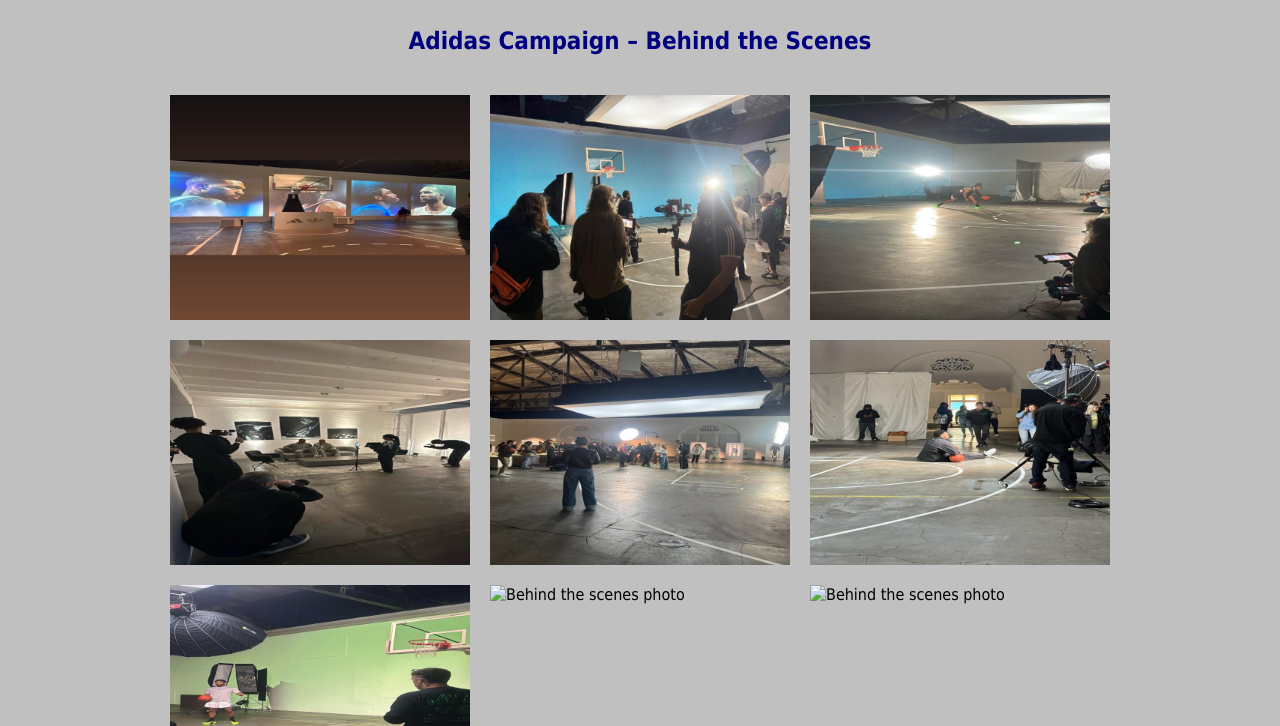
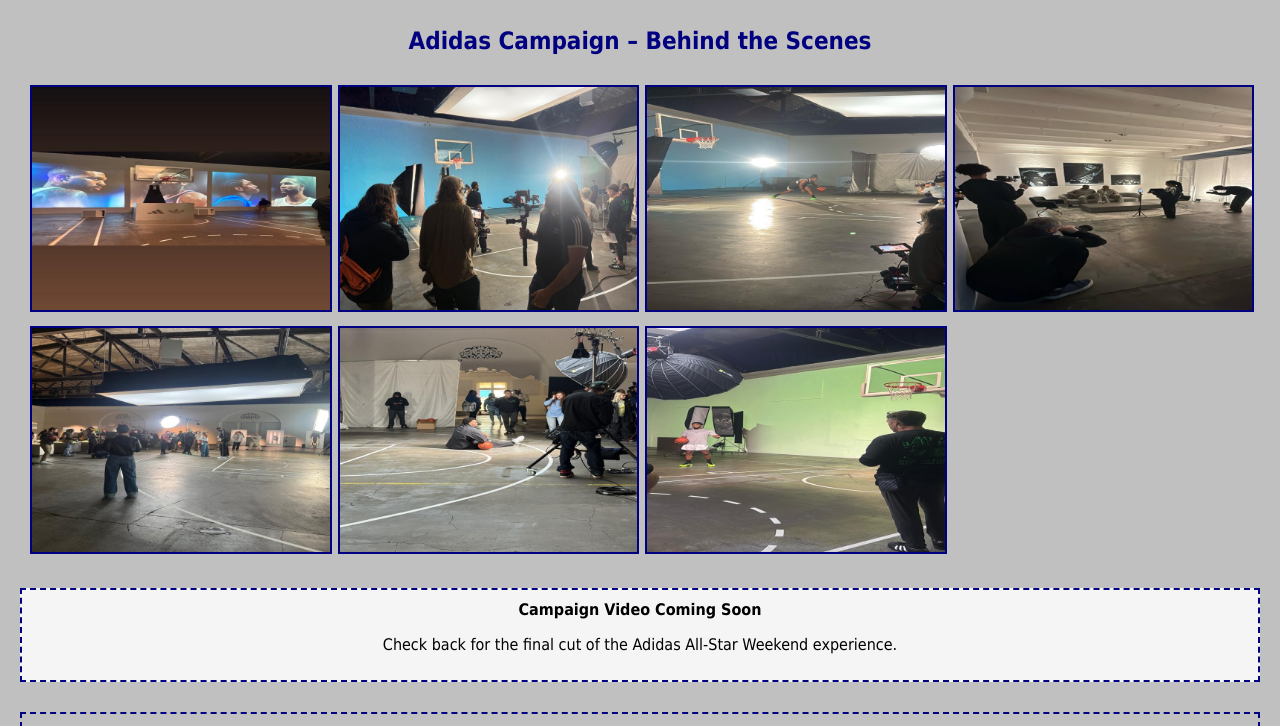
Before and after one commit to Shonarij/shonari-win98, a plain HTML site: page adidas-gallery.html in a window 1280 px wide. Shown: the part 62-788 px from the top of the page. Drawn offline with Linux system fonts and the light colour scheme.

Commit message:
Update adidas-gallery.html

```diff
--- a/adidas-gallery.html
+++ b/adidas-gallery.html
@@ -36,19 +36,36 @@
 </head>
 <body>
   <h1>Adidas Campaign – Behind the Scenes</h1>
-  <div class="section">
   <h2 style="text-align: center; color: navy;">Adidas Campaign – Behind the Scenes</h2>
-  <div style="display: flex; flex-wrap: wrap; justify-content: center; gap: 20px; padding: 20px;">
-    <img src="media/IMG_2782.jpeg" alt="Behind the scenes photo" width="300">
-    <img src="media/IMG_2783.jpeg" alt="Behind the scenes photo" width="300">
-    <img src="media/IMG_2784.jpeg" alt="Behind the scenes photo" width="300">
-    <img src="media/IMG_2785.jpeg" alt="Behind the scenes photo" width="300">
-    <img src="media/IMG_2786.jpeg" alt="Behind the scenes photo" width="300">
-    <img src="media/IMG_2787.jpeg" alt="Behind the scenes photo" width="300">
-    <img src="media/IMG_2788.jpeg" alt="Behind the scenes photo" width="300">
-    <img src="media/IMG_2789.jpeg" alt="Behind the scenes photo" width="300">
-    <img src="media/IMG_2790.jpeg" alt="Behind the scenes photo" width="300">
+<div style="display: grid; grid-template-columns: repeat(auto-fill, minmax(250px, 1fr)); gap: 10px; padding: 10px;">
+
+  <div>
+    <img src="media/IMG_2782.jpeg" alt="Behind the scenes photo" style="width: 100%; border: 2px solid navy;">
   </div>
+  <div>
+    <img src="media/IMG_2783.jpeg" alt="Behind the scenes photo" style="width: 100%; border: 2px solid navy;">
+  </div>
+  <div>
+    <img src="media/IMG_2784.jpeg" alt="Behind the scenes photo" style="width: 100%; border: 2px solid navy;">
+  </div>
+  <div>
+    <img src="media/IMG_2785.jpeg" alt="Behind the scenes photo" style="width: 100%; border: 2px solid navy;">
+  </div>
+  <div>
+    <img src="media/IMG_2786.jpeg" alt="Behind the scenes photo" style="width: 100%; border: 2px solid navy;">
+  </div>
+  <div>
+    <img src="media/IMG_2787.jpeg" alt="Behind the scenes photo" style="width: 100%; border: 2px solid navy;">
+  </div>
+  <div>
+    <img src="media/IMG_2788.jpeg" alt="Behind the scenes photo" style="width: 100%; border: 2px solid navy;">
+  </div>
+</div>
+
+<div style="text-align: center; margin-top: 20px; border: 2px dashed navy; padding: 10px; background-color: #f5f5f5;">
+  <strong>Campaign Video Coming Soon</strong>
+  <p>Check back for the final cut of the Adidas All-Star Weekend experience.</p>
+</div>
 
   <div style="text-align: center; margin-top: 30px; border: 2px dashed navy; padding: 15px;">
     <strong style="font-size: 1.2em;">Campaign Video Coming Soon</strong><br>
```
